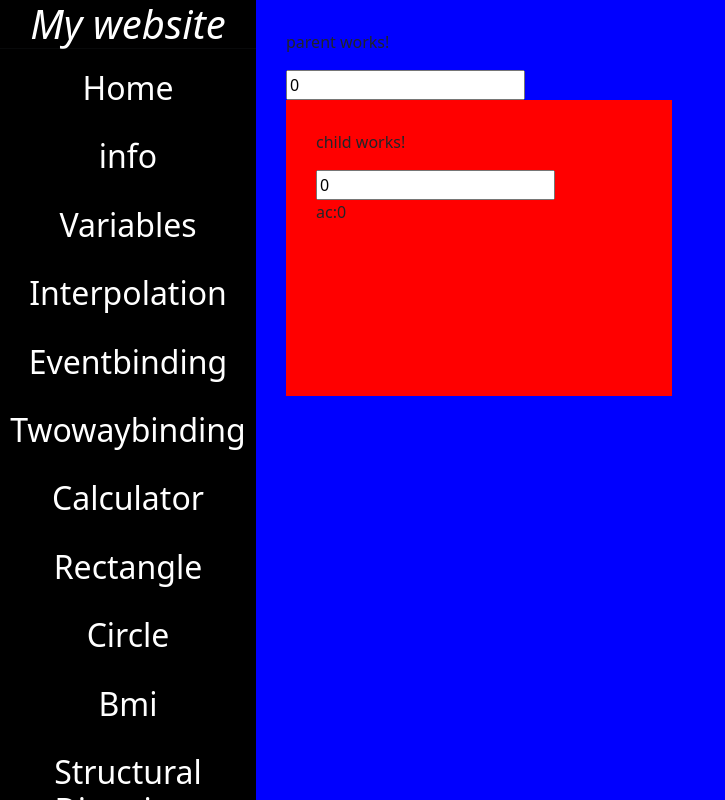
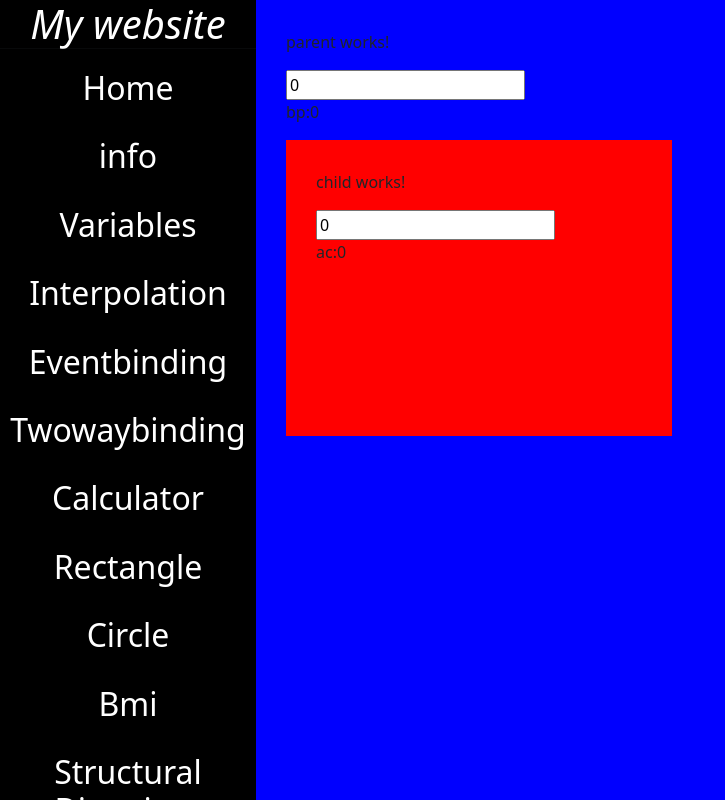
Before and after one commit to Ravikanikireddy/my-app2, an Angular app: page /dashboard/parent in a window 1280 px wide. Shown: the whole page, without its empty margins (0-725 px from the left). Built offline with nearby package versions, Linux system fonts and the light colour scheme; sample sign-in values are in the browser's storage.

Commit message:
catch event modification change some content

```diff
--- a/src/app/parent/parent.component.html
+++ b/src/app/parent/parent.component.html
@@ -3,6 +3,7 @@
 
 <p>parent works!</p>
 <input type="text number" [(ngModel)]="ap">
+<p>bp:{{bp}}</p>
 
 <app-child [ac]="ap" (bEvent)="catch($event)"></app-child>
 
```
